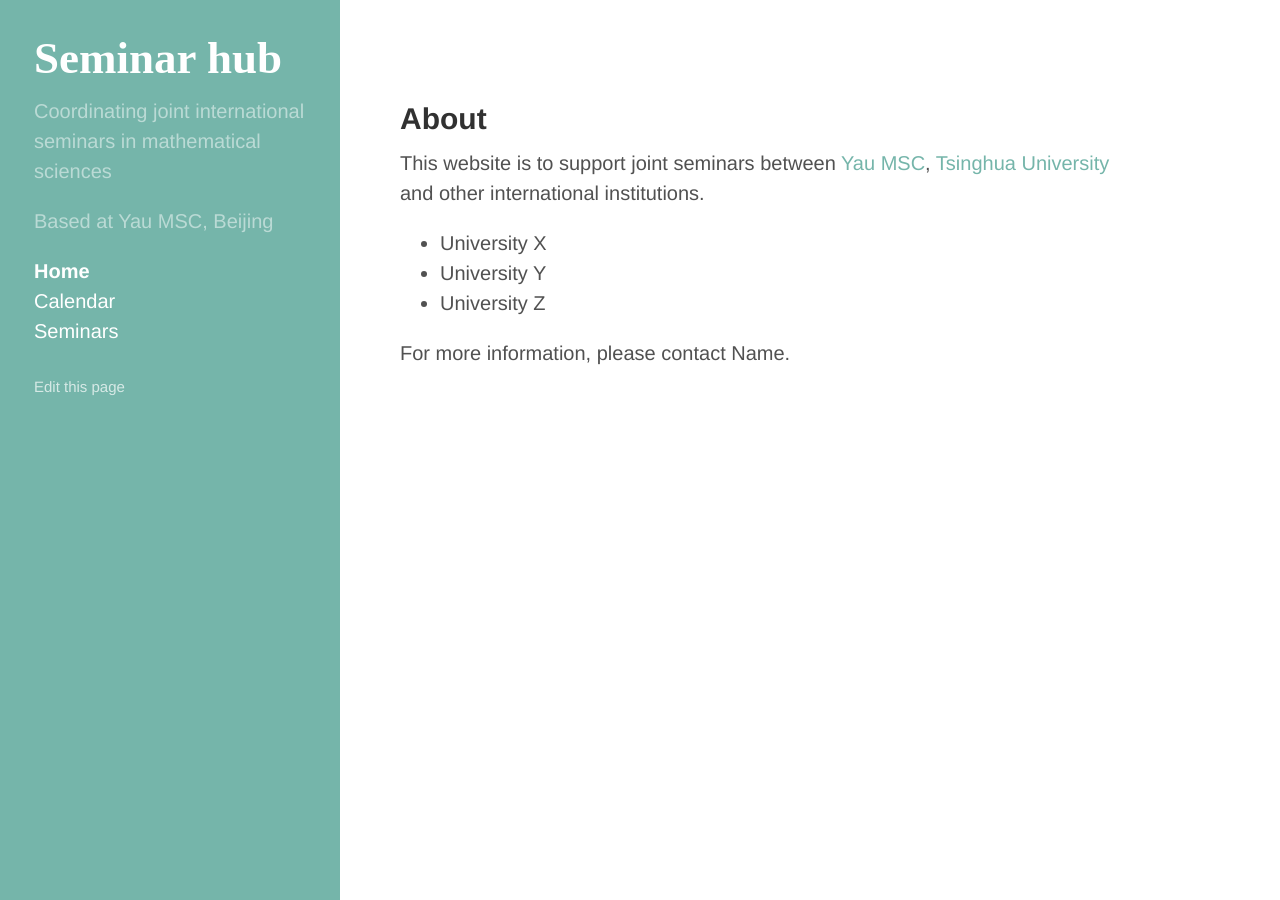
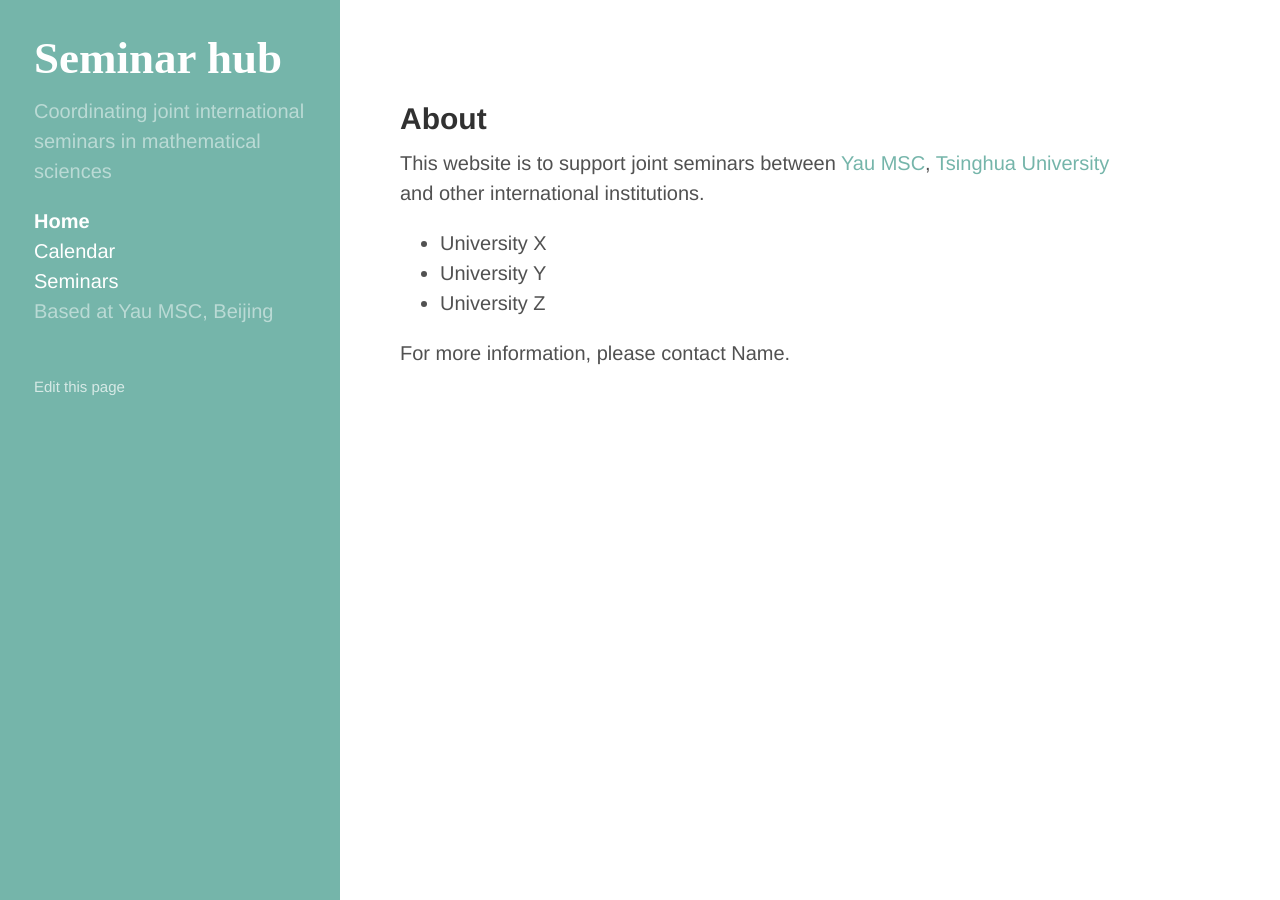
Before and after one commit to yau-msc-events/yau-msc-events.github.io, a Jekyll site: the page built from index.md, in a window 1280 px wide. Built offline with Jekyll 4.4.1, drawn with Linux system fonts in a browser that asks for light colours.

Commit message:
Update sidebar.html

```diff
--- a/_includes/sidebar.html
+++ b/_includes/sidebar.html
@@ -7,7 +7,6 @@
         </a>
       </h1>
       <p class="lead">{{ site.description }}</p>
-      <p class="lead">{{ site.location }}</p>
     </div>
 
     <nav class="sidebar-nav">
@@ -27,6 +26,8 @@
         {% endif %}
       {% endfor %}
 
+      <p class="lead">{{ site.location }}</p>
+
       <br>
       <a class="sidebar-nav-item minor" href="{{ site.github.zip_url | replace: 'zipball', 'edit' }}/{% if page.source %}{{ page.source }}{% else %}{{ page.path }}{% endif %}">Edit this page</a>
 
```
